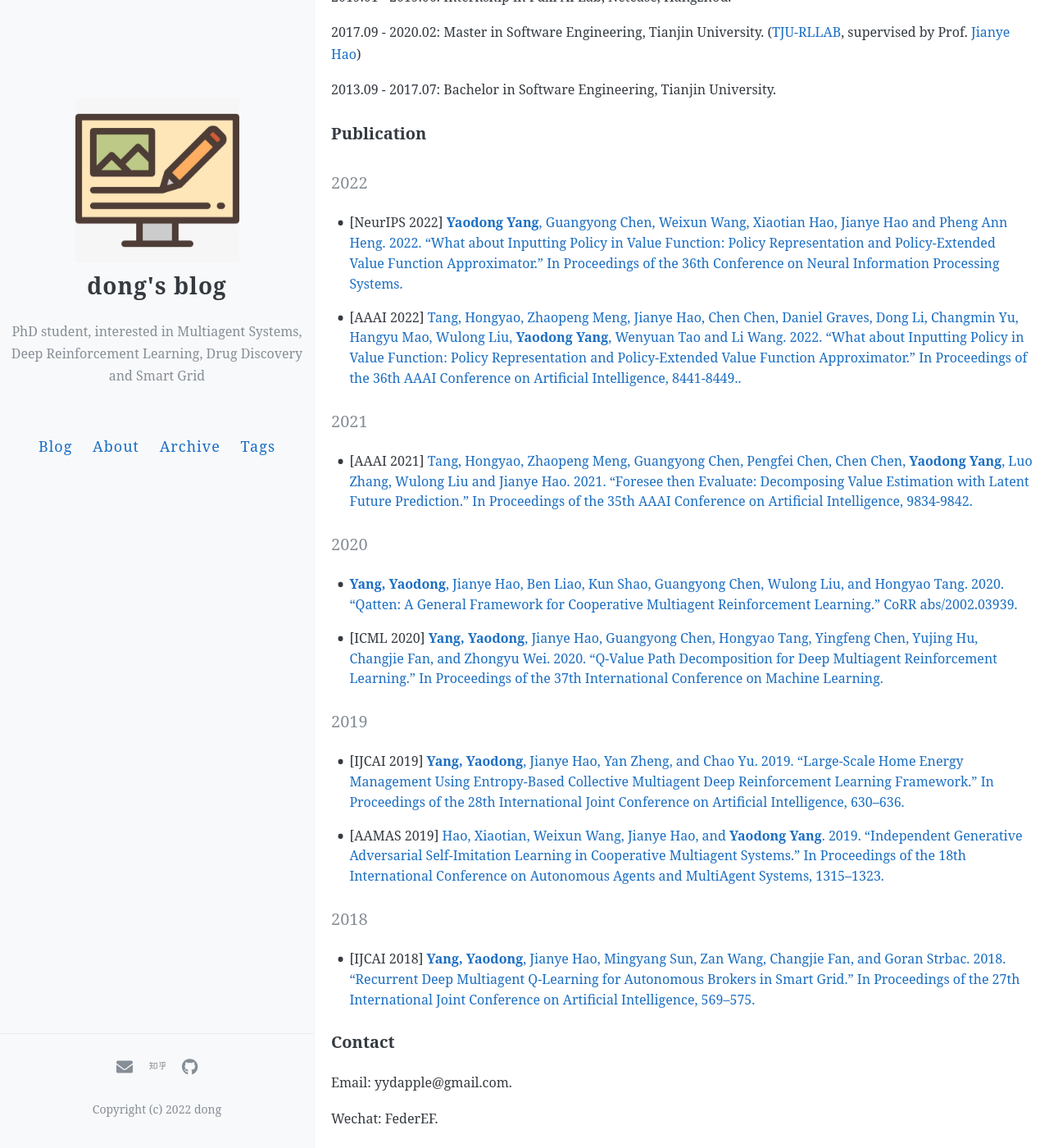
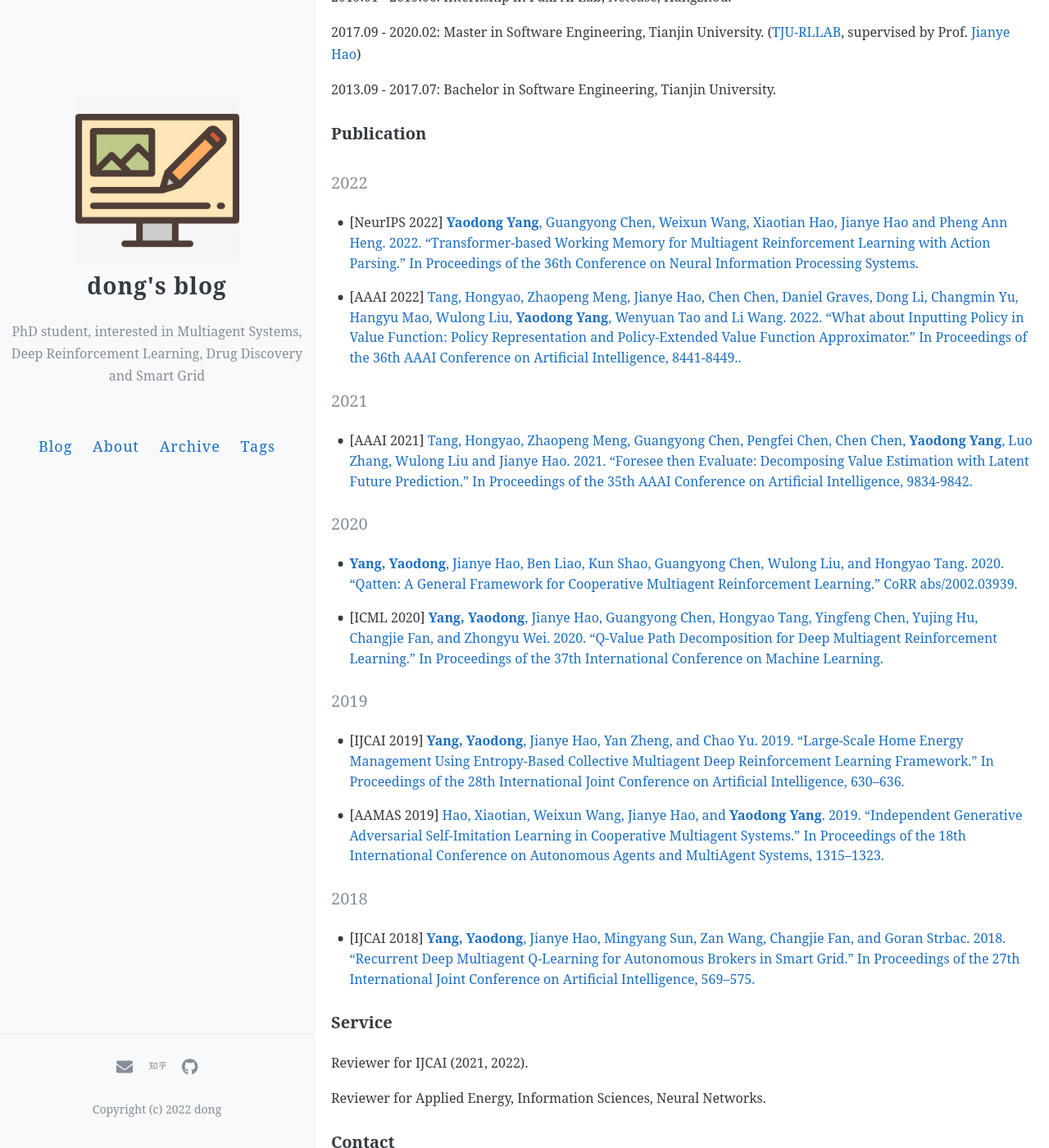
Before and after one commit to CNDOTA/CNDOTA.github.io, a Jekyll site: the page built from about.md, in a window 1280 px wide and 1400 px high, scrolled down 573 px. Shown: the whole window at 82% size. Built offline with Jekyll 4.4.1, drawn with Linux system fonts in a browser that asks for light colours; comment, search, counter and statistics services are not loaded.

Commit message:
fix typo

```diff
--- a/about.md
+++ b/about.md
@@ -33,7 +33,7 @@
 
 #### 2022
 - [NeurIPS 2022] [**Yaodong Yang**, Guangyong Chen, Weixun Wang, Xiaotian Hao, Jianye Hao and Pheng Ann Heng. 2022.
-“What about Inputting Policy in Value Function: Policy Representation and Policy-Extended Value Function Approximator.”
+“Transformer-based Working Memory for Multiagent Reinforcement Learning with Action Parsing.”
 In Proceedings of the 36th Conference on Neural Information Processing Systems.]()
 
 
@@ -73,6 +73,12 @@
 “Recurrent Deep Multiagent Q-Learning for Autonomous Brokers in Smart Grid.”
 In Proceedings of the 27th International Joint Conference on Artificial Intelligence, 569–575.](https://doi.org/10.24963/ijcai.2018/79)
 
+### Service
+
+Reviewer for IJCAI (2021, 2022).
+
+Reviewer for Applied Energy, Information Sciences, Neural Networks.
+
 ### Contact
 
 Email: yydapple@gmail.com.
```
